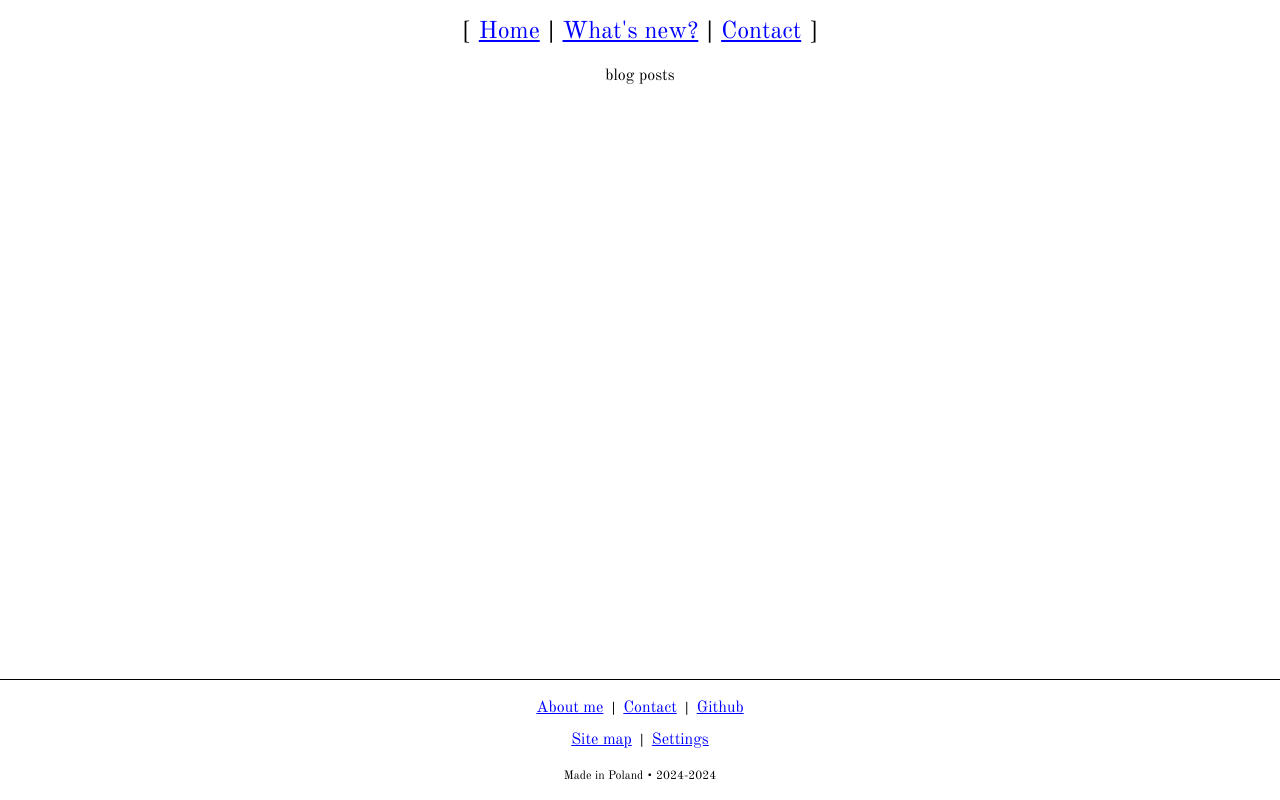
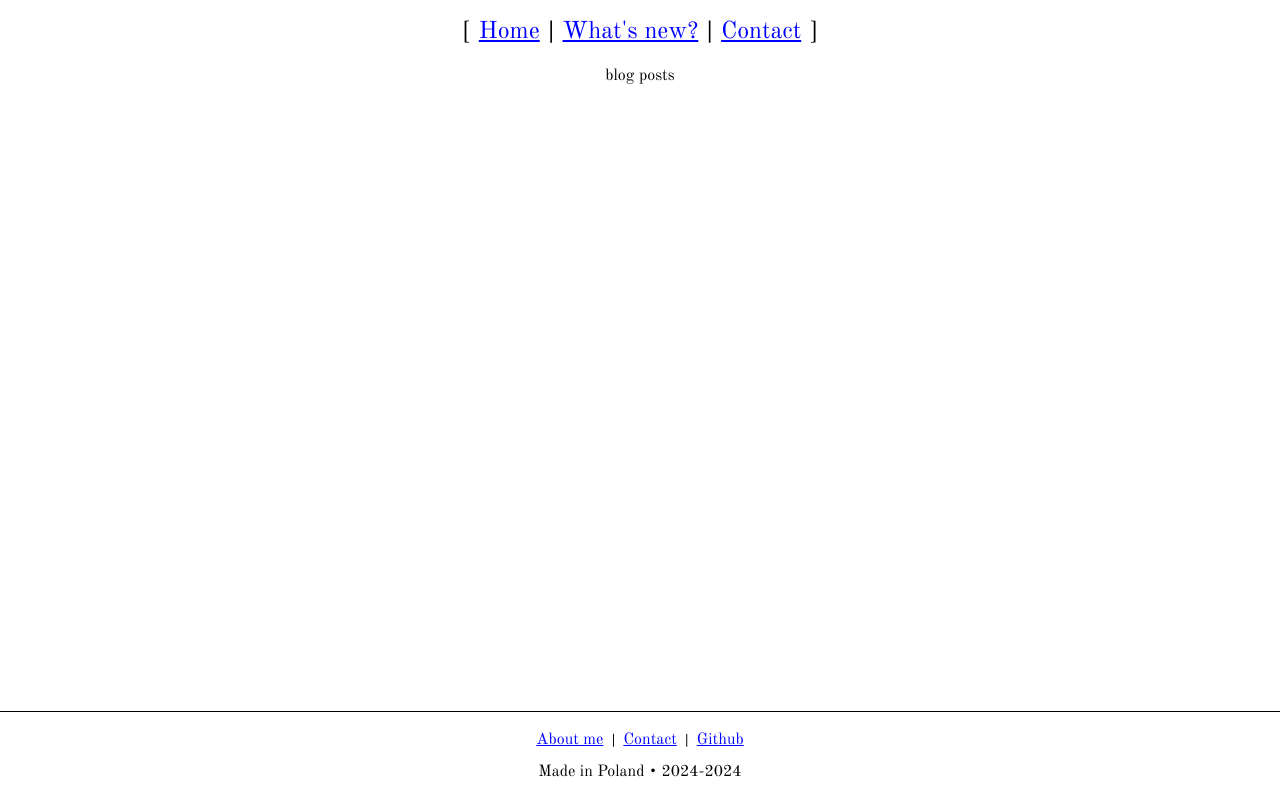
Before and after one commit to deadbraindev/deadbraindev-site, a Next.js app: page /blog in a window 1280 px wide. Built offline with nearby package versions, Linux system fonts and the light colour scheme.

Commit message:
fix: remove links

```diff
--- a/src/components/Footer.tsx
+++ b/src/components/Footer.tsx
@@ -2,8 +2,17 @@ import StyledLink from '@/components/StyledLink';
 
 export default function Footer() {
   return (
-    <footer className="flex flex-col m-auto bottom-0 text-center items-center justify-center py-4 w-full border-t-[1px] gap-4">
-      <nav className="flex flex-row gap-y-1 flex-wrap items-center justify-center w-full">
+    <footer className="flex flex-col m-auto bottom-0 text-center items-center justify-center py-4 w-full border-t-[1px] gap-2">
+      <nav className="flex flex-row flex-wrap items-center justify-center w-full">
+        {/* <StyledLink href="/me" className="px-2">
+          English
+        </StyledLink>
+        <span className="font-bold text-sm">|</span>
+        <StyledLink href="/contact" className="px-2">
+          Polish
+        </StyledLink>
+        <div className="h-0 basis-full" /> */}
+
         <StyledLink href="/me" className="px-2">
           About me
         </StyledLink>
@@ -17,17 +26,17 @@ export default function Footer() {
         </StyledLink>
 
         {/* line break */}
-        <div className="h-0 basis-full" />
+        {/* <div className="h-0 basis-full" />
 
         <StyledLink href="/sitemap" className="px-2">
           Site map
-        </StyledLink>
-        <span className="font-bold text-sm">|</span>
+        </StyledLink> */}
+        {/* <span className="font-bold text-sm">|</span>
         <StyledLink href="/Settings" className="px-2">
           Settings
-        </StyledLink>
+        </StyledLink> */}
       </nav>
-      <span className="text-xs">Made in Poland • 2024-2024</span>
+      <span className="text-base">Made in Poland • 2024-2024</span>
     </footer>
   );
 }
--- a/src/components/PinnedSites.tsx
+++ b/src/components/PinnedSites.tsx
@@ -18,13 +18,23 @@ export default function PinnedSites() {
           <Image
             src={BadgeNew}
             alt="Badge for new site"
-            className="w-auto h-[20px] pb-1"
+            className="w-auto h-[20px] -rotate-[20deg] -translate-x-1 -translate-y-2 "
           />
         </li>
-        <li>
+        <li className="flex flex-row gap-1 items-center">
           <StyledLink href="https://lofi.today" className="font-bold" primary>
             lofi.today
           </StyledLink>
+        </li>
+        <li className="flex flex-row gap-1 items-center">
+          <StyledLink href="/badlink" className="font-bold" primary>
+            404 page test
+          </StyledLink>
+          <Image
+            src={BadgeNew}
+            alt="Badge for new site"
+            className="w-auto h-[20px] -rotate-[20deg] -translate-x-1 -translate-y-2 "
+          />
         </li>
       </ul>
     </div>
```
